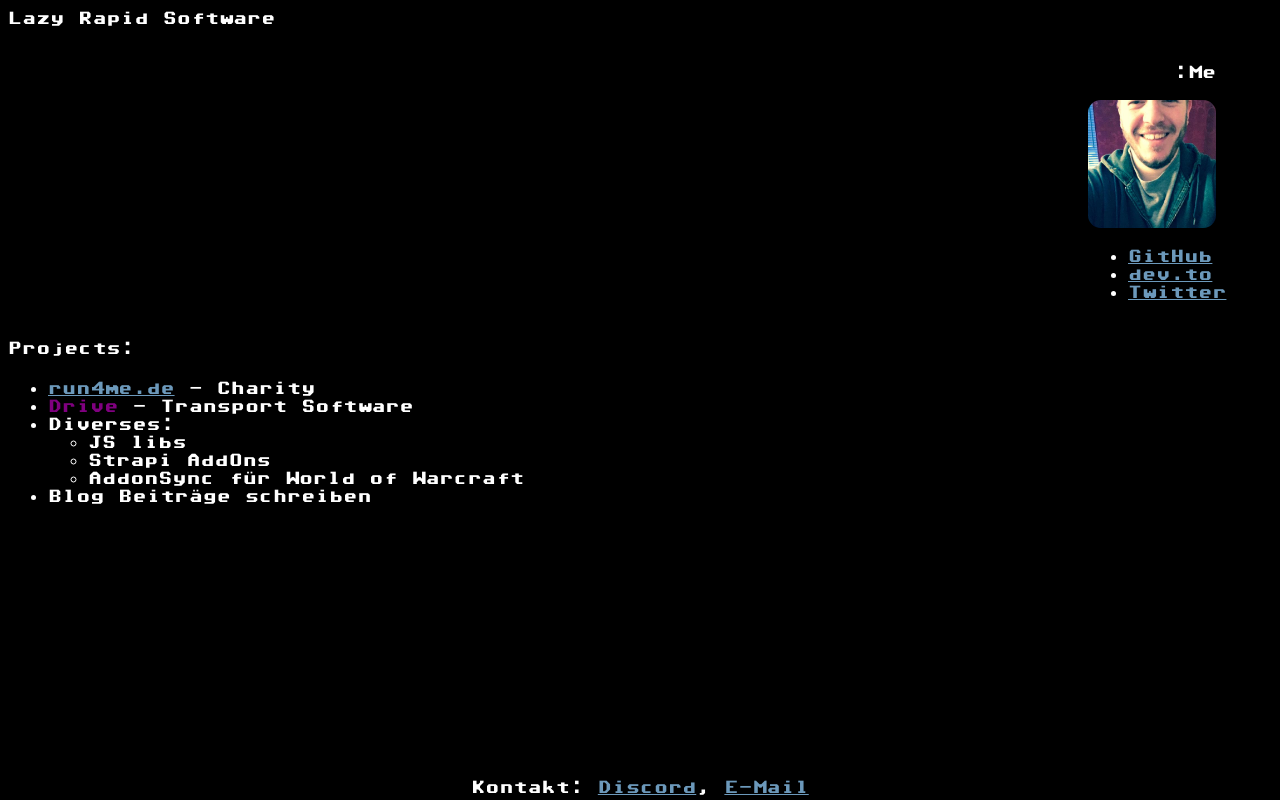
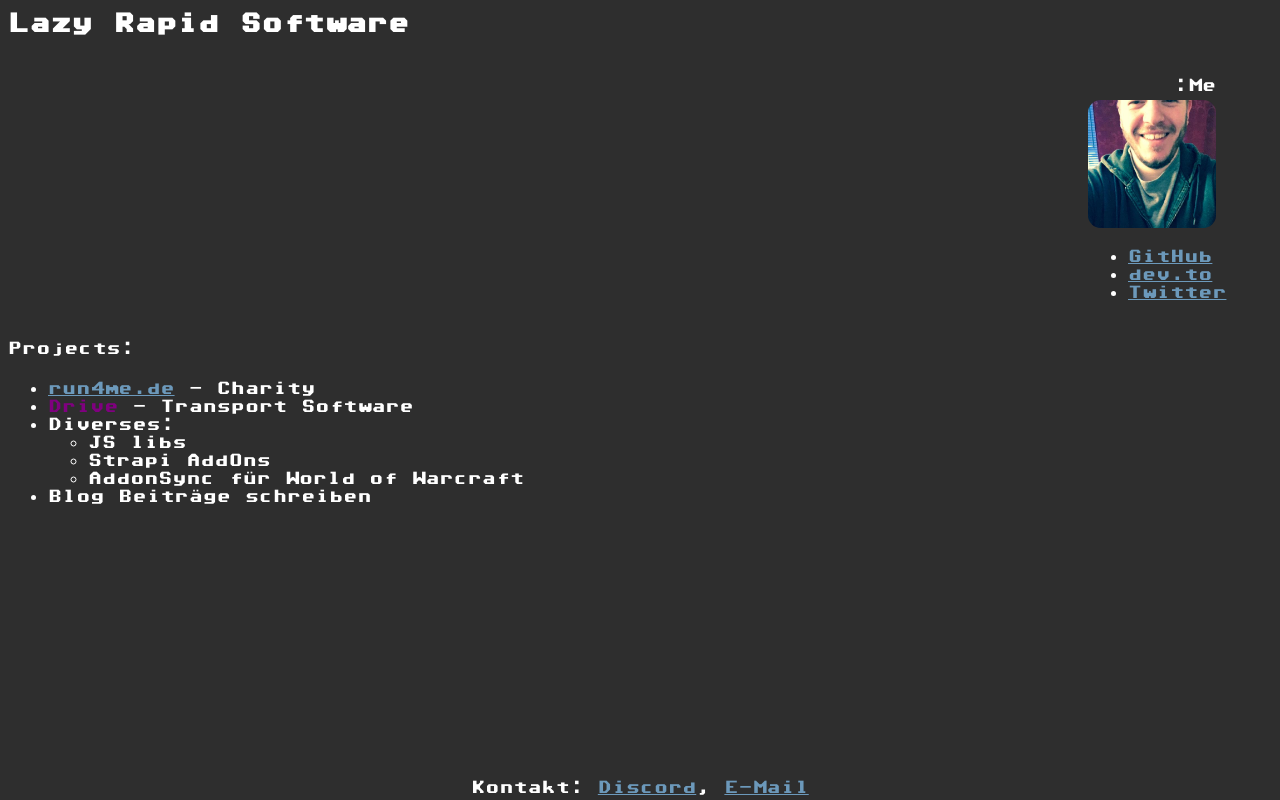
Before and after one commit to Lazy-Rapid-Software/Lazy-Rapid-Software.github.io, a plain HTML site: page index.html in a window 1280 px wide. Drawn offline with Linux system fonts and the light colour scheme.

Commit message:
header as header

```diff
--- a/index.html
+++ b/index.html
@@ -14,7 +14,7 @@
         }
 
         body {
-            background-color: black;
+            background-color: rgb(46, 46, 46);
             color: white;
             font-size: 18px;
             font-family: "Commodore 64 Angled";
@@ -35,7 +35,7 @@
 
 <body>
     <div class="headerBrand">
-        <p>Lazy Rapid Software</p>
+        <h2>Lazy Rapid Software</h2>
     </div>
     <div style="right: 5%; position: fixed">
         <p>:Me</p>
```
